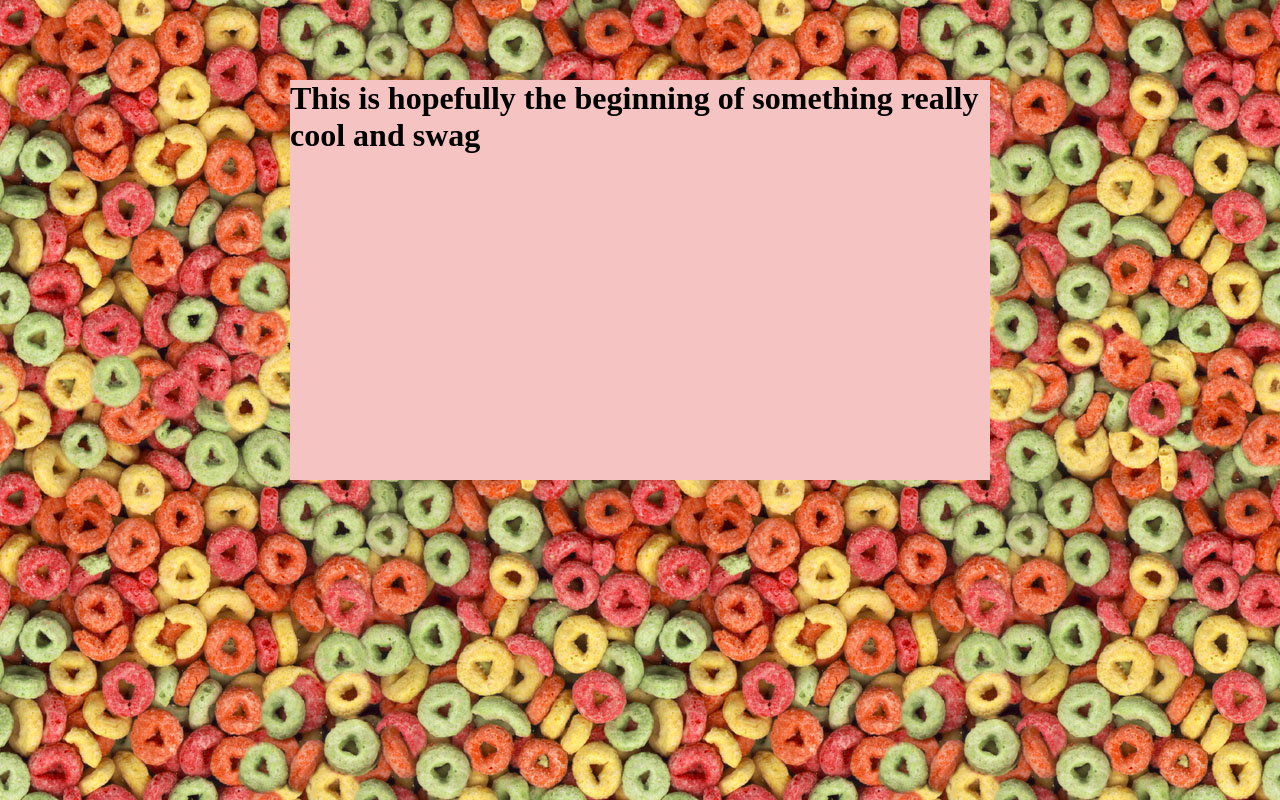
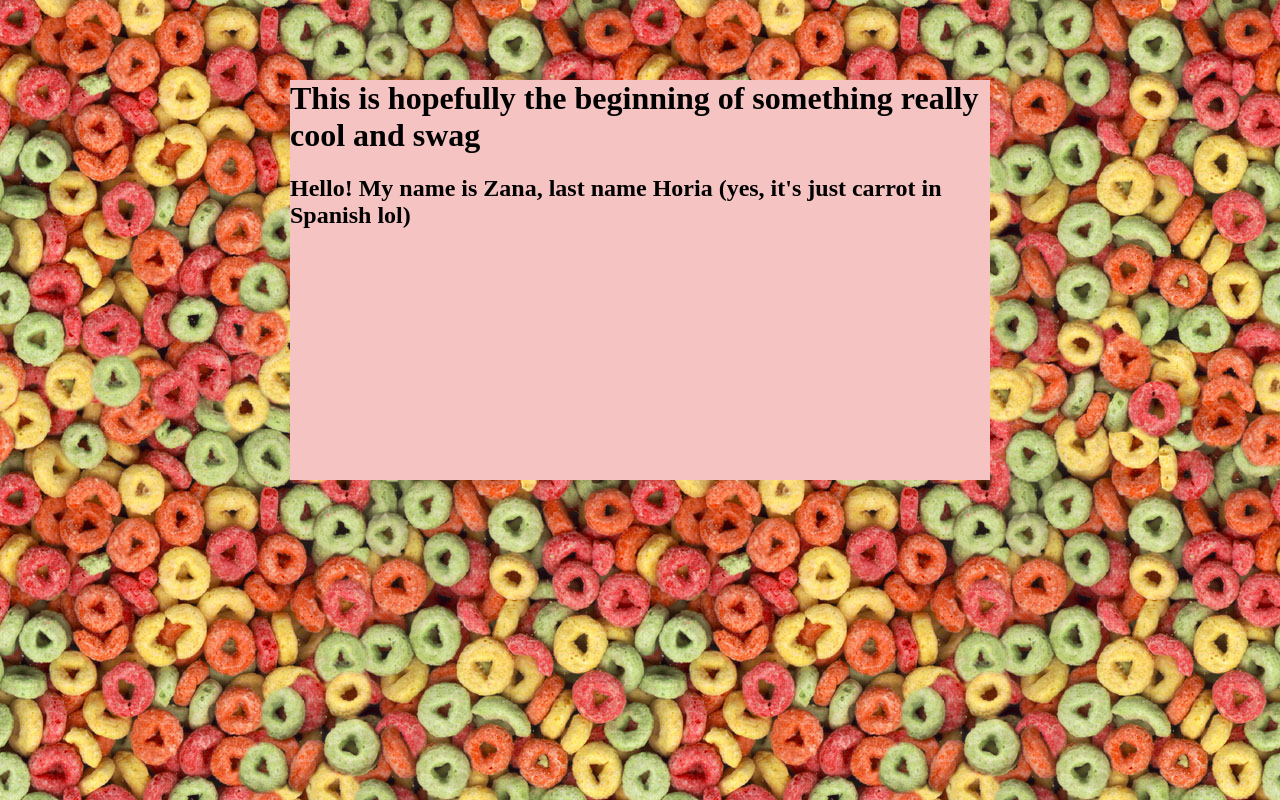
Before and after one commit to Coral720/personal-website, a plain HTML site: page index.html in a window 1280 px wide. Drawn offline with Linux system fonts and the light colour scheme.

Commit message:
Just added an extra little introduction to the page

```diff
--- a/index.html
+++ b/index.html
@@ -9,6 +9,9 @@
     <body>
         <div id="container">
         <h1>This is hopefully the beginning of something really cool and swag</h1>
+        <h2>Hello! My name is Zana, last name Horia (yes, it's just carrot in Spanish lol)</h2>
+
+
         </div>
     </body>
 </html>
```
